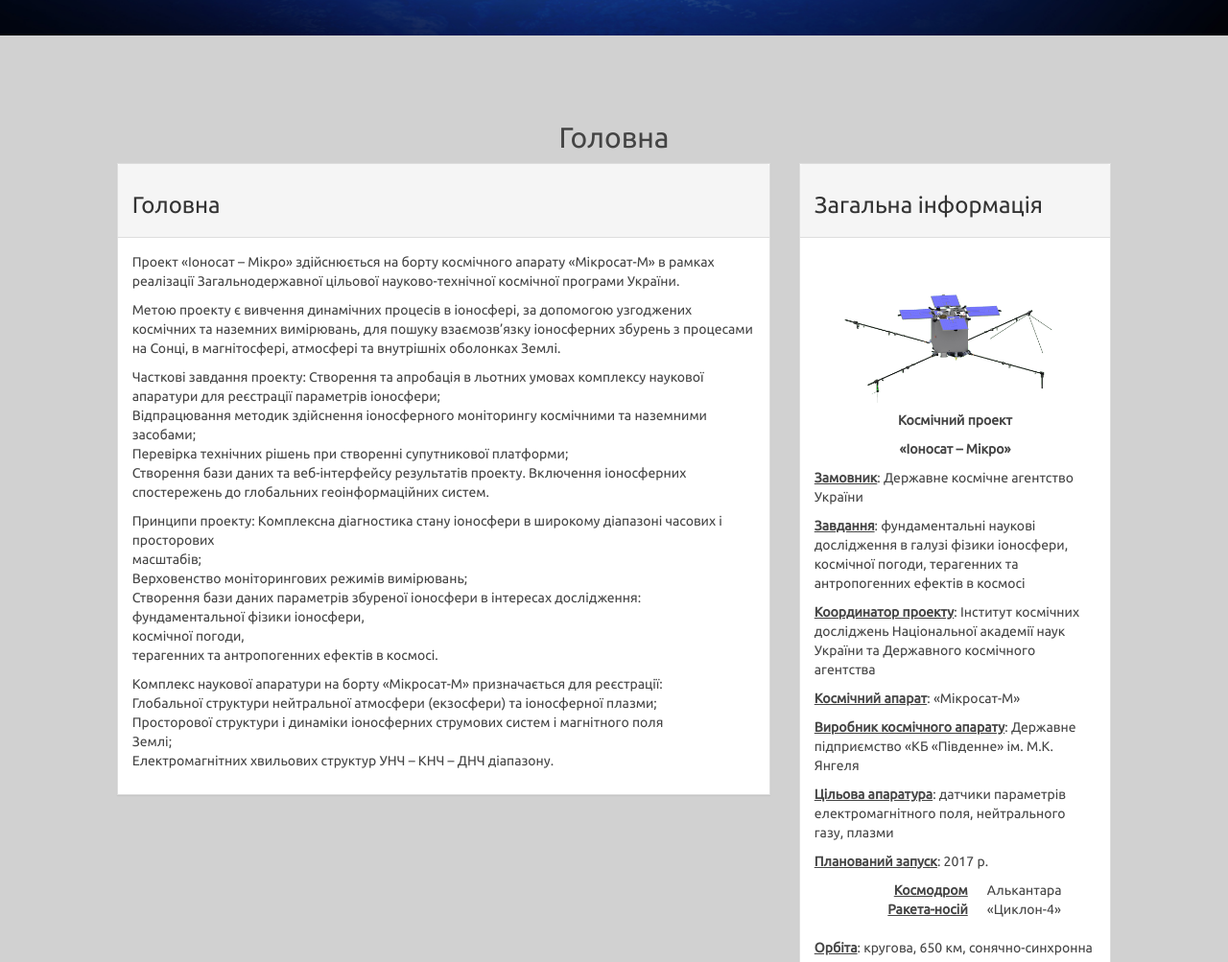
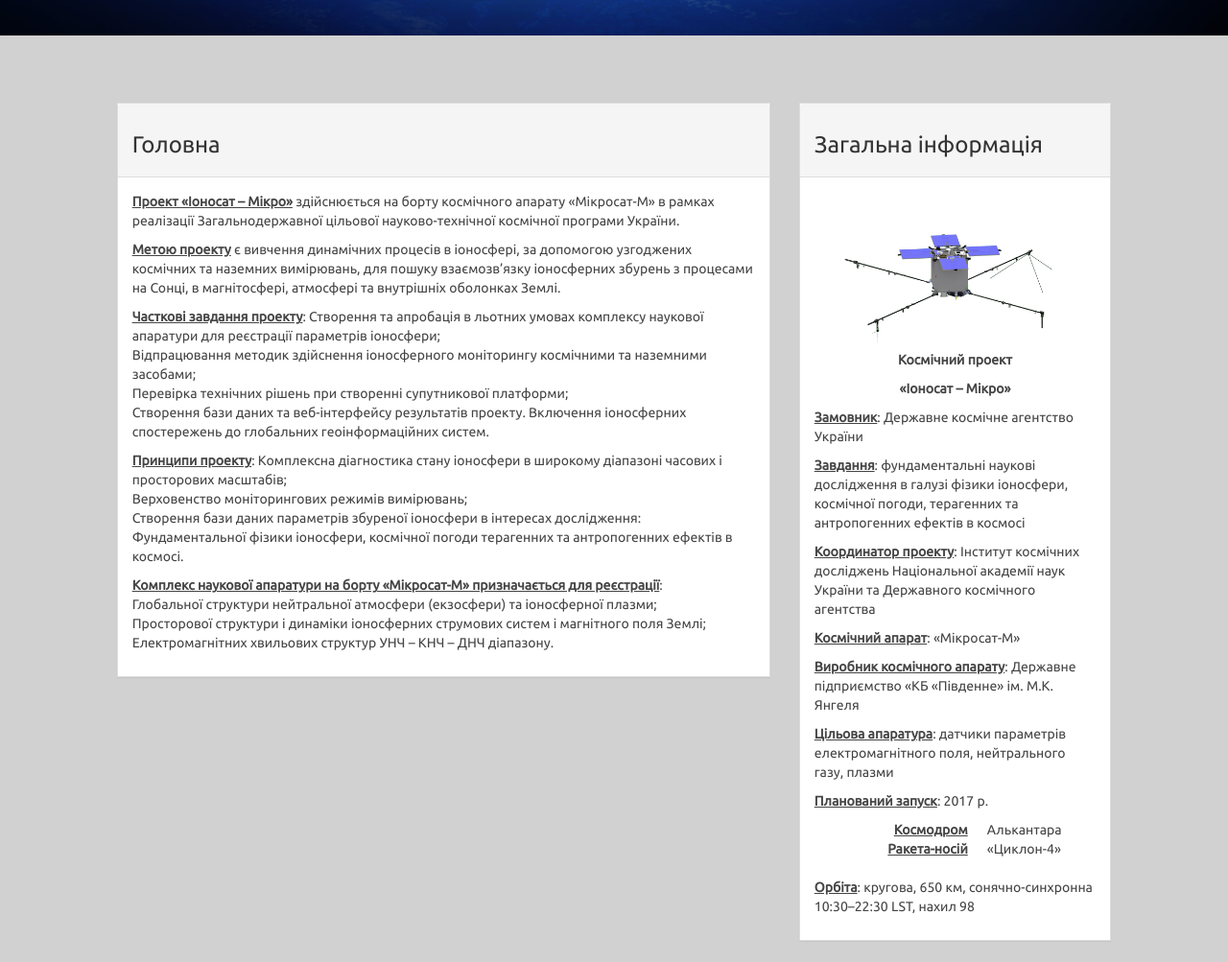
Before and after one commit to MammutAlex/Promis_site, a website: page index.html in a window 1280 px wide. Shown: the part 763-1766 px from the top of the page at 96% size. Drawn offline with nearby package versions, Linux system fonts and the light colour scheme.

Commit message:
text work info

```diff
--- a/index.html
+++ b/index.html
@@ -78,8 +78,6 @@
 </section>
 
 <section class="container-fluid" id="section2">
-    <h2 class="text-center">Головна</h2>
-
     <div class="row">
         <div class="col-sm-12 col-md-10 col-md-offset-1">
             <div class="row">
@@ -88,16 +86,20 @@
                         <div class="panel-heading">
                             <h3>Головна</h3></div>
                         <div class="panel-body">
-                            <p>Проект «Іоносат – Мікро» здійснюється на борту космічного апарату «Мікросат-М» в
+                            <p><strong><u>Проект «Іоносат – Мікро»</u></strong> здійснюється на борту космічного апарату
+                                «Мікросат-М» в
                                 рамках реалізації Загальнодержавної цільової науково-технічної космічної
                                 програми
                                 України.</p>
 
-                            <p>Метою проекту є вивчення динамічних процесів в іоносфері, за допомогою узгоджених
+                            <p><strong><u>Метою проекту</u></strong> є вивчення динамічних процесів в іоносфері, за
+                                допомогою узгоджених
                                 космічних та наземних вимірювань, для пошуку взаємозв’язку іоносферних збурень з
                                 процесами на Сонці, в магнітосфері, атмосфері та внутрішніх оболонках Землі.</p>
 
-                            <p>Часткові завдання проекту:
+                            <p>
+
+                                <strong><u>Часткові завдання проекту</u></strong>:
                                 Створення та апробація в льотних умовах комплексу наукової апаратури для
                                 реєстрації
                                 параметрів іоносфери;<br>
@@ -109,23 +111,21 @@
                                 іоносферних
                                 спостережень до глобальних геоінформаційних систем.</p>
 
-                            <p>Принципи проекту:
+                            <p><strong><u>Принципи проекту</u></strong>:
                                 Комплексна діагностика стану іоносфери в широкому діапазоні часових і
-                                просторових<br>
+                                просторових
                                 масштабів;<br>
                                 Верховенство моніторингових режимів вимірювань;<br>
                                 Створення бази даних параметрів збуреної іоносфери в інтересах дослідження:<br>
-                                фундаментальної фізики іоносфери,<br>
-                                космічної погоди,<br>
-                                терагенних та антропогенних ефектів в космосі.</p>
+                                Фундаментальної фізики іоносфери, космічної погоди терагенних та антропогенних ефектів в
+                                космосі.</p>
 
-                            <p>Комплекс наукової апаратури на борту «Мікросат-М» призначається для
-                                реєстрації:<br>
+                            <p><strong><u>Комплекс наукової апаратури на борту «Мікросат-М» призначається для
+                                реєстрації</u></strong>:<br>
                                 Глобальної структури нейтральної атмосфери (екзосфери) та іоносферної
                                 плазми;<br>
                                 Просторової структури і динаміки іоносферних струмових систем і магнітного
-                                поля<br>
-                                Землі;<br>
+                                поля Землі;<br>
                                 Електромагнітних хвильових структур УНЧ – КНЧ – ДНЧ діапазону.</p>
                         </div>
                     </div>
```
